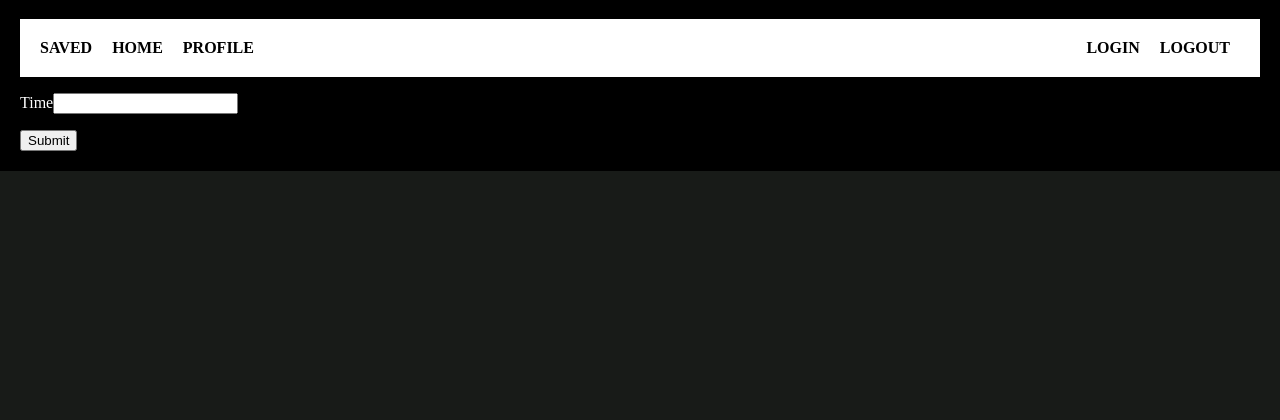
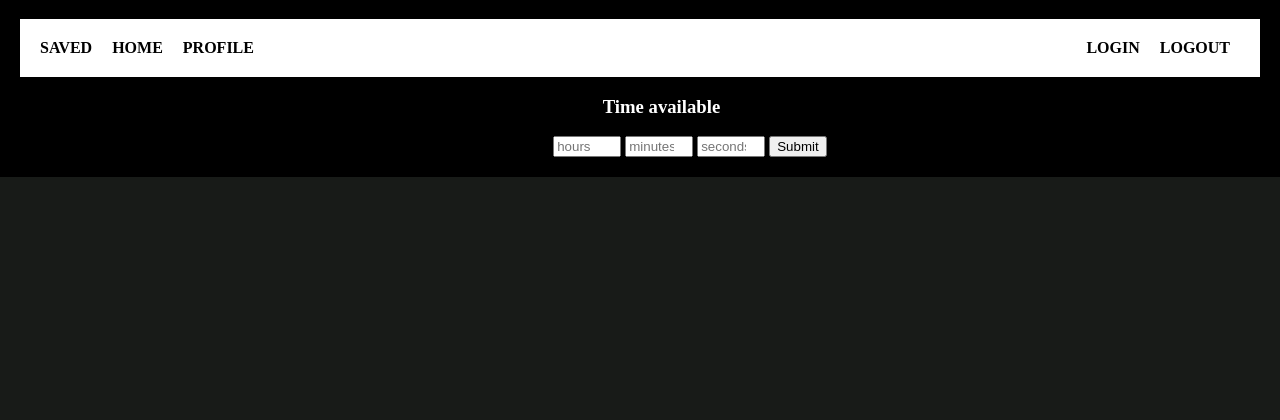
Before and after one commit to serena-w/moonshot, a Python web app: template video-recs/templates/main.html in a window 1280 px wide. Shown: the part 203-623 px from the top of the page. Run offline with Jinja, Linux system fonts and the light colour scheme; the template is opened without the code that fills it, so the values that code supplies are empty.

Commit message:
main.html and style.css changes toinput

```diff
--- a/video-recs/static/style.css
+++ b/video-recs/static/style.css
@@ -1,31 +1,13 @@
-body
-{
-  margin: 0;
-  background:#181B18;
-  /*background-image:url("equalizer.jpg");*/
-  /*background: -webkit-gradient(linear, left top, right bottom, color-stop(0%,rgba(125,126,125,1)), color-stop(100%,rgba(14,14,14,1)));*/
-  /*background-position:100px 10px;*/
-}
-#body
-{
-  color: white;
-}
 #head
 {
   background-image:url("pixel.jpg");
   background-size: 90%;
-  /*background-repeat: no-repeat;*/
-/*background: -webkit-gradient(linear, left top, left bottom, color-stop(0%,rgba(225,255,255,1)), color-stop(7%,rgba(225,255,255,1)), color-stop(12%,rgba(225,255,255,1)), color-stop(12%,rgba(253,255,255,1)), color-stop(30%,rgba(230,248,253,1)), color-stop(54%,rgba(200,238,251,1)), color-stop(75%,rgba(190,228,248,1)), color-stop(100%,rgba(177,216,245,1))); /* Chrome,Safari4+ */*/
-margin:0;
+  margin:0;
 }
 #head h1
 {
-  /*position: relative;*/
-  margin:0 46.5%;
-  /*background: blue;*/
+  margin:0 44.5%;
   padding: 10px 6px;
-  /*background-image:url("5music.png");*/
-  /*background-color:blue;*/
   color: black;
 }
 #head img
@@ -42,7 +24,6 @@ margin:0;
   background:black;
   padding: 20px;
   margin: 0 auto;
-  /*line-height:15px;*/
 }
 .container
 {
@@ -50,7 +31,6 @@ margin:0;
     overflow: hidden;
     background: white;
     padding: 10px;
-    /*width: 950px;*/
 }
 #header ul
 {
@@ -71,7 +51,6 @@ margin:0;
 {
   margin-right:10px;
   float:right;
-  /*line-height:1px*/
 }
 a:link
 {
@@ -82,3 +61,21 @@ a:visited
 {
   color: black;
 }
+body
+{
+  margin: 0;
+  background:#181B18;
+}
+#body
+{
+  color: white;
+  margin-left: 43%;
+}
+#body h3
+{
+  margin-left: 7%;
+}
+#body input[type="number"]
+{
+   width:60px;
+}
--- a/video-recs/templates/main.html
+++ b/video-recs/templates/main.html
@@ -24,10 +24,13 @@
           </nav>
         </div>
         <div id = "body">
-          <form action="post" method="search">
-          <p>Time<input type="text" name="time"></p>
-          <input type="submit" value="Submit">
-        </form>
+              <form action="post" method="search">
+               <h3>Time available</h3>
+              <input type="number" min="0" max="24" value="hours" placeholder = "hours" size ="100">
+              <input type="number" min="1" max="60" value="minutes" placeholder = "minutes">
+              <input type="number" min="1" max="60" value="seconds" placeholder = "seconds">
+              <input type="submit" value="Submit">
+            </form>
         </div>
     </header>
   </body>
```
